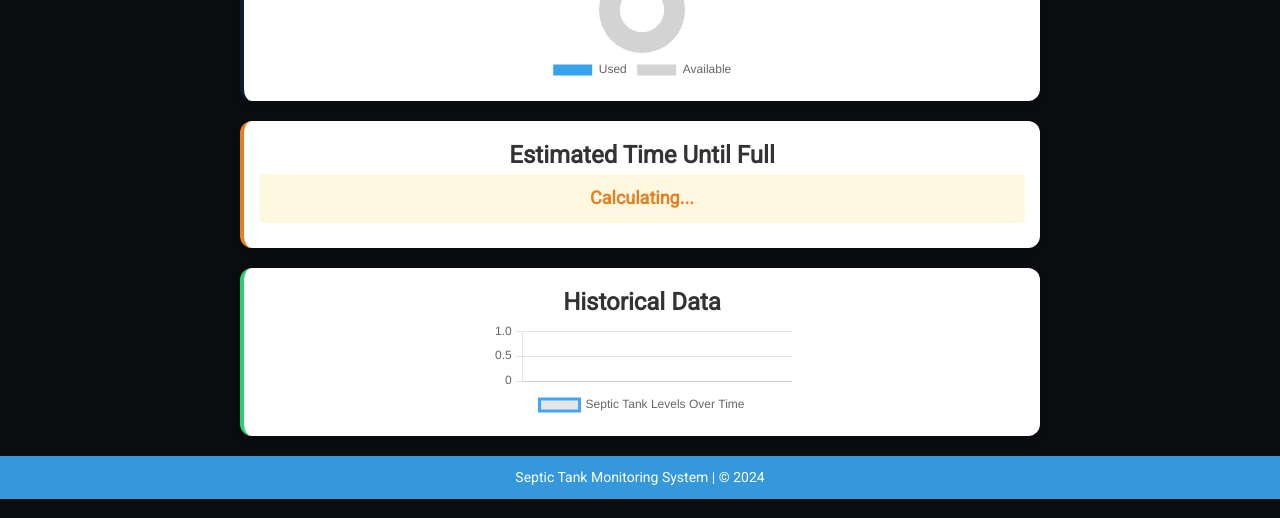
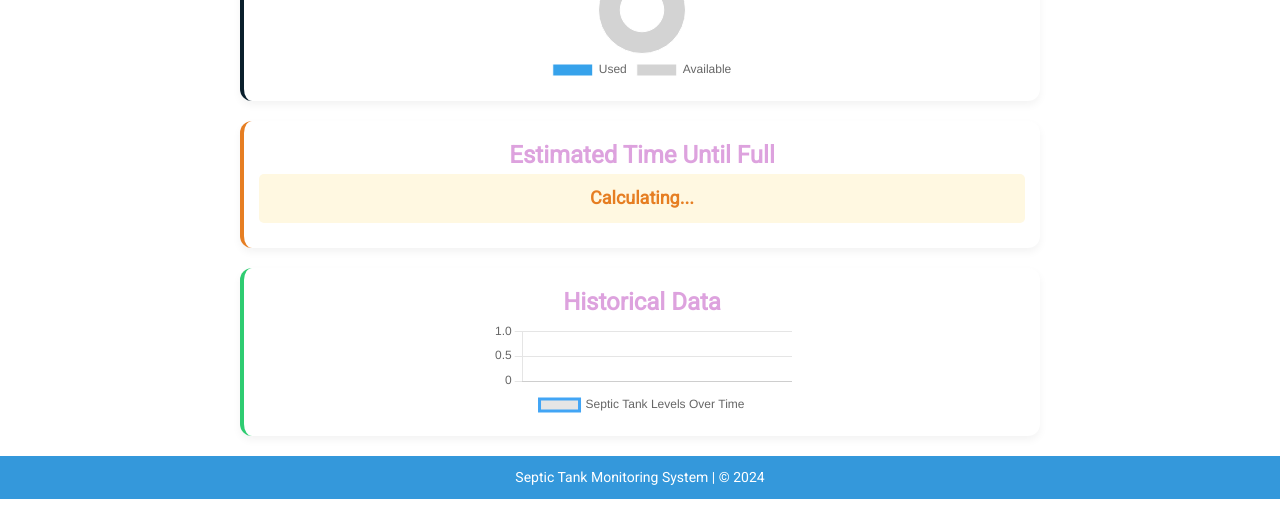
Before and after one commit to Gengo-bit/Septic-Tank-Monitoring-System, a website built with webpack: page index.html in a window 1280 px wide. Shown: the part 282-800 px from the top of the page. Built offline with nearby package versions, Linux system fonts and the light colour scheme; some packages are replaced by stand-ins of ours; no server answers.

Commit message:
update css

```diff
--- a/style.css
+++ b/style.css
@@ -8,8 +8,8 @@
 /* Body Styling */
 body {
   font-family: 'Roboto', sans-serif;
-  background-color: #0a0c0f;
-  color: #333;
+  background-color: color(0,0,0);
+  color: #dda2de;
   line-height: 1.6;
 }
 
```
